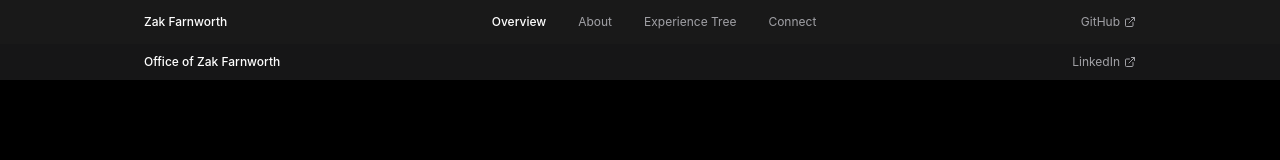
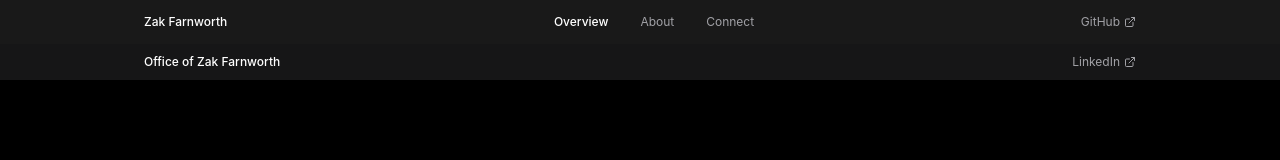
Before and after one commit to zakfarnworth23/zfarnworthdotcom26, a React (Vite) app: page / in a window 1280 px wide. Shown: the top 160 px of the page. Built offline with nearby package versions, Linux system fonts and the light colour scheme.

Commit message:
Update App.jsx

```diff
--- a/src/App.jsx
+++ b/src/App.jsx
@@ -113,13 +113,6 @@ export default function App() {
               }`}
             >
               About
-            </button>
-
-            <button
-              onClick={() => scrollToSection("experience")}
-              className="hover:text-white transition-colors"
-            >
-              Experience Tree
             </button>
 
             <button
```
